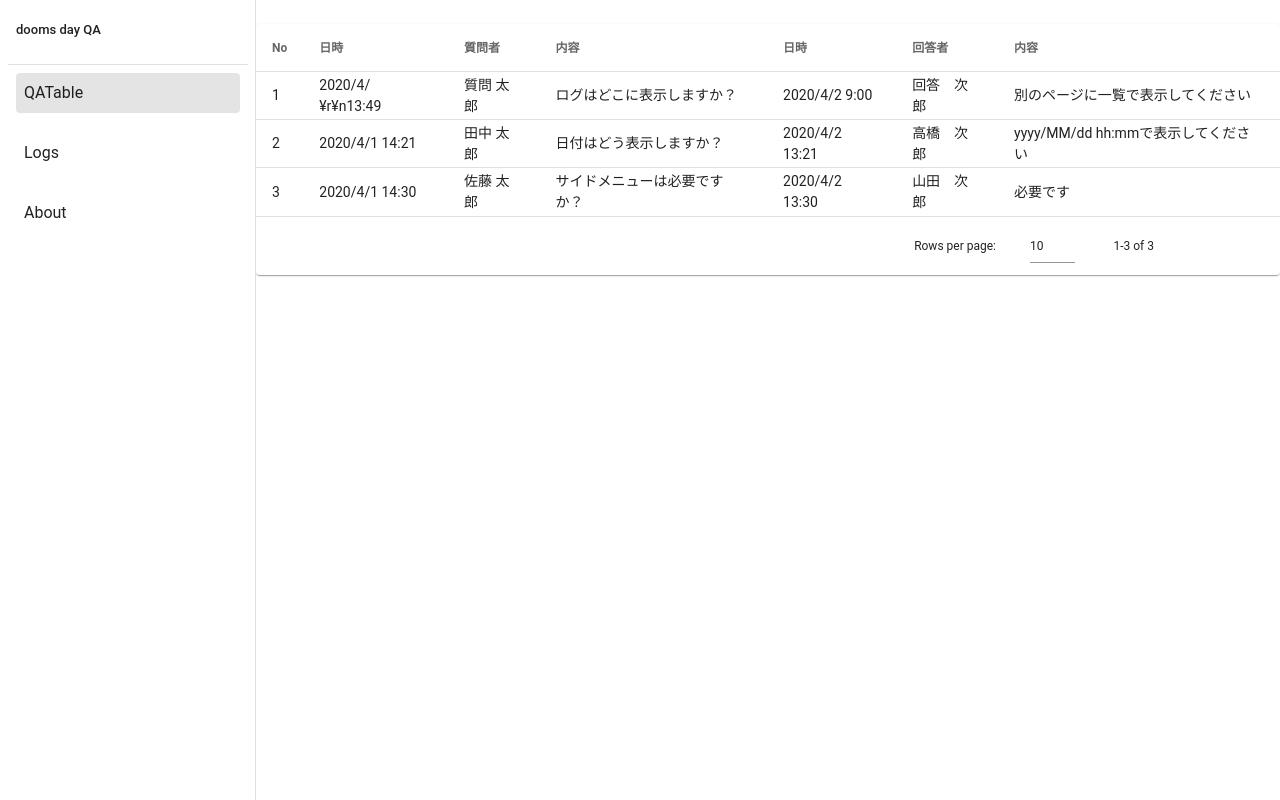
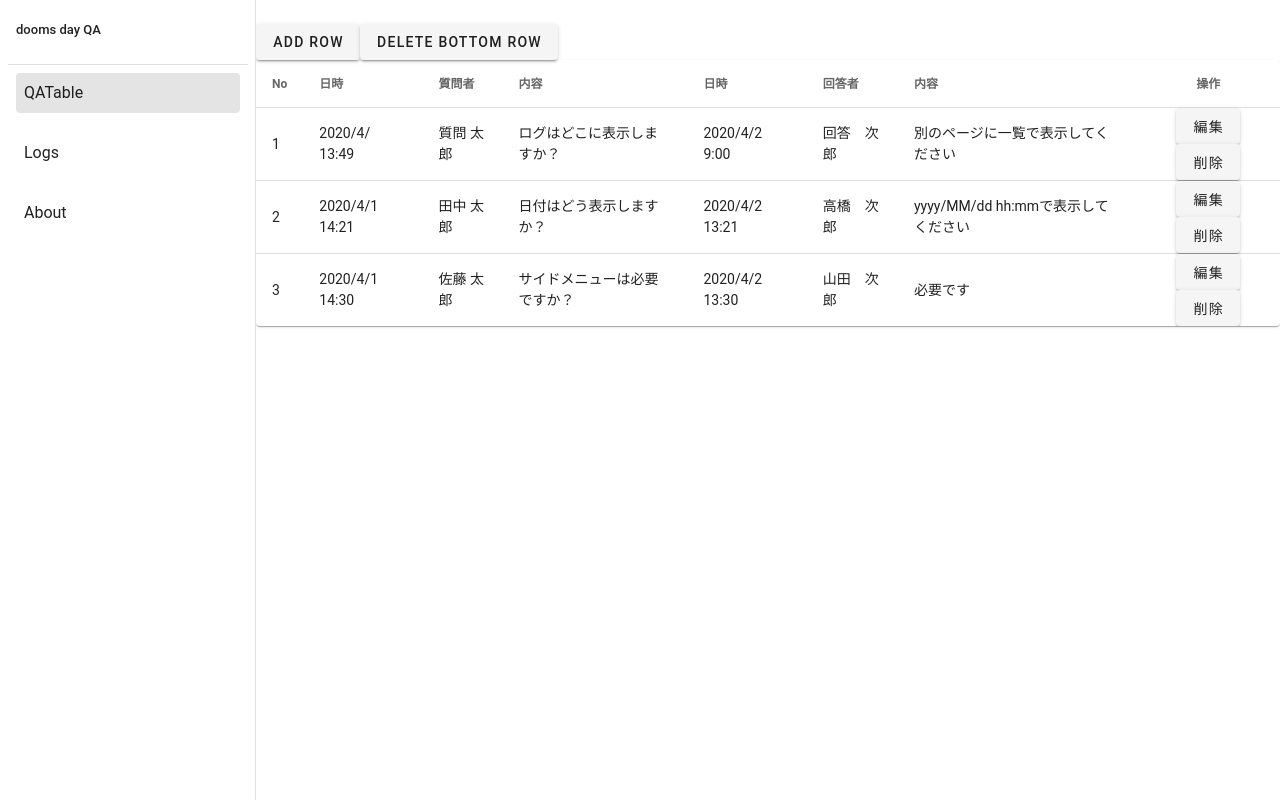
Before and after one commit to DDSGx/dooms-day-QA, a Vue app in the folder client/: page / in a window 1280 px wide. Built offline with nearby package versions, Linux system fonts and the light colour scheme.

Commit message:
Addrow (#4)
* addrow

* add and delete row

```diff
--- a/client/src/components/QATable.vue
+++ b/client/src/components/QATable.vue
@@ -1,37 +1,67 @@
 <template>
   <div>
+    <v-btn @click="addRow">add row</v-btn>
+    <v-btn @click="deleteBottomRow">delete bottom row</v-btn>
     <v-data-table
       :headers="headers"
       :items="QAs"
-      :items-per-page="10"
+      :items-per-page="-1"
       class="elevation-1"
-    ></v-data-table>
+      hide-default-footer
+      @click:row="clickedRow"
+    >
+      <template v-slot:item.action="{ item }">
+        <v-btn @click.stop="editRow">編集</v-btn>
+        <v-btn @click.stop="deleteRow(item)">削除</v-btn>
+      </template>
+    </v-data-table>
   </div>
 </template>
 
 <script>
 export default {
   name: "QATable",
+  methods: {
+    addRow() {
+      this.QAs.push({no: this.QAs.length + 1 });
+    },
+    deleteBottomRow() {
+      this.QAs.pop();
+      this.resetNo();
+    },
+    clickedRow(row){
+      alert('you clicked no ' + row.no);
+    },
+    deleteRow(item){
+      const newQAs = this.QAs.filter(element => !(element.no === item.no));
+      this.QAs = newQAs;
+      this.resetNo();
+    },
+    editRow(){
+      alert('編集機能は作成中です');
+    },
+    resetNo(){
+      for(let i = 0; i < this.QAs.length ; i++){
+        this.QAs[i].no = i + 1;
+      }
+    }
+  },
   data() {
     return {
       headers: [
-        {
-          text: "No",
-          align: "start",
-          sortable: false,
-          value: "no",
-        },
+        {text: "No",value: "no",},
         { text: "日時", value: "qDate" },
         { text: "質問者", value: "qPerson" },
         { text: "内容", value: "qText" },
         { text: "日時", value: "aDate" },
         { text: "回答者", value: "aPerson" },
         { text: "内容", value: "aText" },
+        { text: '操作', align: 'center', value: 'action', sortable: false }
       ],
       QAs: [
         {
           no: 1,
-          qDate: "2020/4/¥r¥n13:49",
+          qDate: "2020/4/ 13:49",
           qPerson: "質問 太郎",
           qText: "ログはどこに表示しますか？",
           aDate: "2020/4/2 9:00",
```
